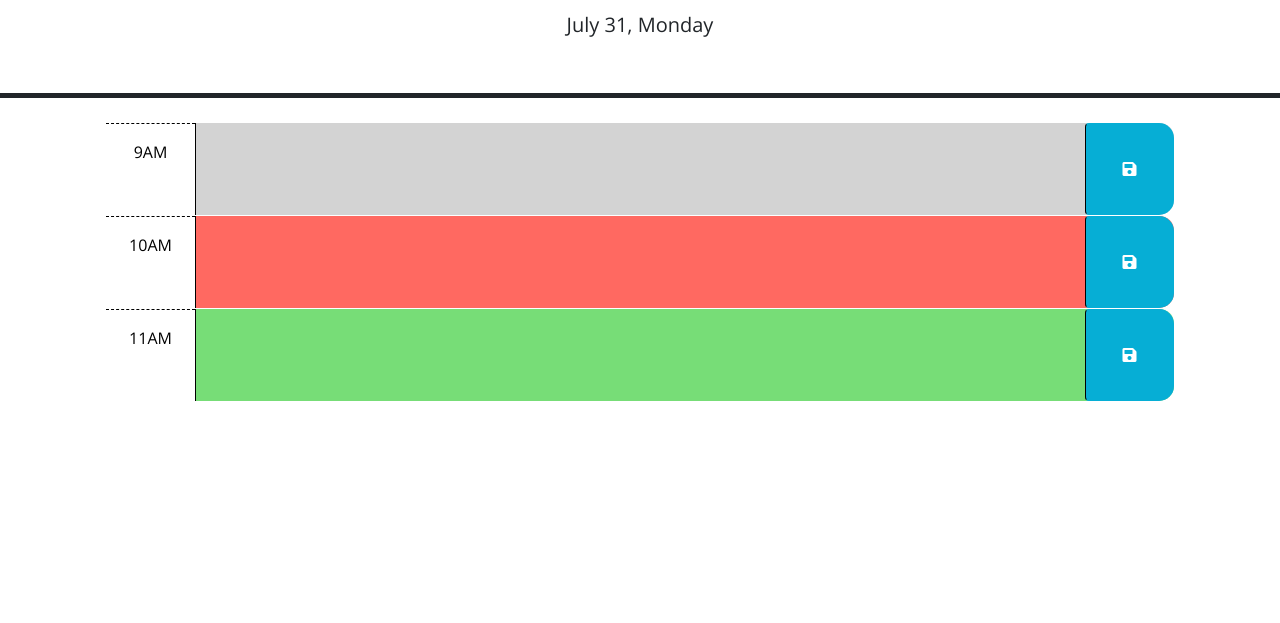
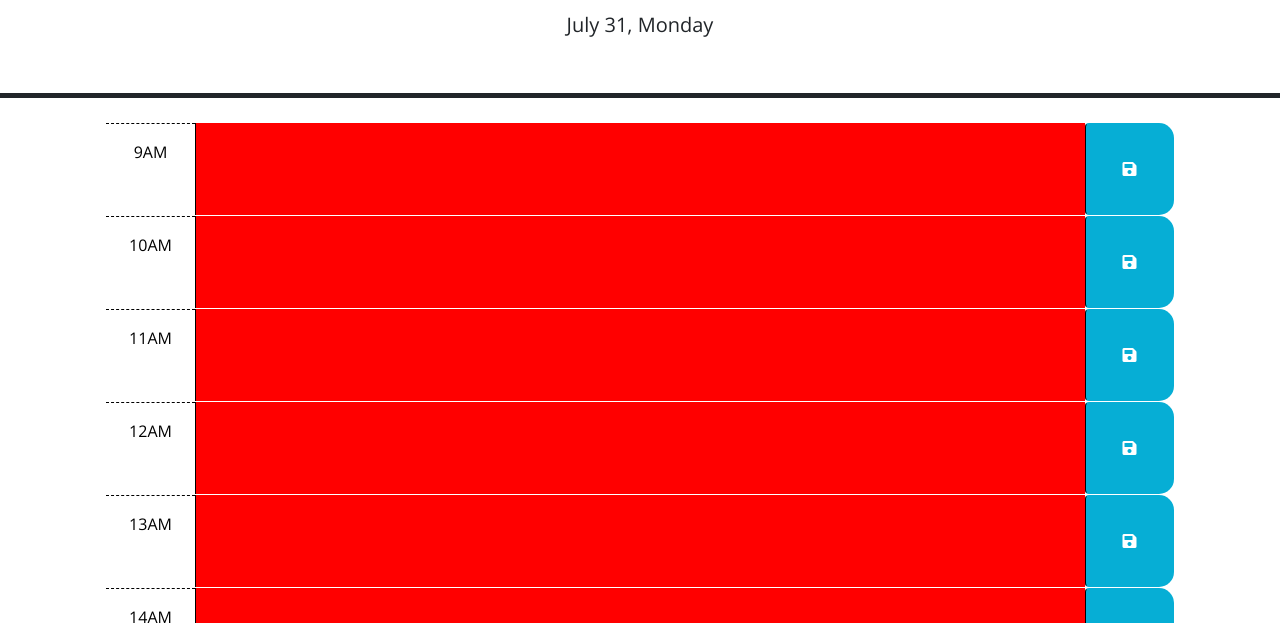
Before and after one commit to brochb/workDayScheduler, a plain HTML site: page index.html in a window 1280 px wide. Shown: the part 166-789 px from the top of the page. Drawn offline with nearby package versions, Linux system fonts and the light colour scheme.

Commit message:
commented old html, added js injection for it, first iteration of time check created

```diff
--- a/index.html
+++ b/index.html
@@ -21,7 +21,7 @@
     <p class="lead">A simple calendar app for scheduling your work day</p>
     <h2 id="currentDate" class="lead"></h2>
   </header>
-  <div class="container-lg px-5">
+  <div id="schedule-container" class="container container-lg px-5">
     <!-- Use class for "past", "present", and "future" to apply styles to the
         time-block divs accordingly. The javascript will need to do this by
         adding/removing these classes on each div by comparing the hour in the
@@ -33,36 +33,37 @@
         -->
 
     <!-- Example of a past time block. The "past" class adds a gray background color. -->
-    <div id="hour-9" class="row time-block past">
+    <!-- <div id="past" class="row time-block past">
       <div class="col-2 col-md-1 hour text-center py-3">9AM</div>
       <textarea class="col-8 col-md-10 description" rows="3"> </textarea>
       <button class="btn saveBtn col-2 col-md-1" aria-label="save">
         <i class="fas fa-save" aria-hidden="true"></i>
       </button>
-    </div>
+    </div> -->
 
     <!-- Example of a a present time block. The "present" class adds a red background color. -->
-    <div id="hour-10" class="row time-block present">
+    <!-- <div id="present" class="row time-block present">
       <div class="col-2 col-md-1 hour text-center py-3">10AM</div>
       <textarea class="col-8 col-md-10 description" rows="3"> </textarea>
       <button class="btn saveBtn col-2 col-md-1" aria-label="save">
         <i class="fas fa-save" aria-hidden="true"></i>
       </button>
-    </div>
+    </div> -->
 
     <!-- Example of a future time block. The "future" class adds a green background color. -->
-    <div id="hour-11" class="row time-block future">
+    <!-- <div id="future" class="row time-block future">
       <div class="col-2 col-md-1 hour text-center py-3">11AM</div>
       <textarea class="col-8 col-md-10 description" rows="3"> </textarea>
       <button class="btn saveBtn col-2 col-md-1" aria-label="save">
         <i class="fas fa-save" aria-hidden="true"></i>
       </button>
-    </div>
+    </div> -->
 
     <script src="https://code.jquery.com/jquery-3.4.1.min.js"></script>
 
 
     <script src="script.js"></script>
+  </div>
 </body>
 
 </html>
--- a/script.js
+++ b/script.js
@@ -10,8 +10,73 @@ $(document).ready(function(){
     updateCurrentDate();
     setInterval(updateCurrentDate, 1000);
 
+    var currentHour = new Date().getHours();
 
-  });
+    // // Loop through each time-block div
+    // $(".time-block").each(function () {
+    //   var blockHour = parseInt($(this).attr("id"));
+
+    //   // Compare the block hour with the current hour
+    //   if (blockHour < currentHour) {
+    //     // Add the "past" class
+    //     $(this).addClass("past");
+    //   } else if (blockHour === currentHour) {
+    //     // Add the "present" class
+    //     $(this).addClass("present");
+    //   } else {
+    //     // Add the "future" class
+    //     $(this).addClass("future");
+    //   }
+    // });
+
+  function createSchedule() {
+    var container = document.getElementById("schedule-container");
+
+    for (var hour = 9; hour <= 17; hour++) {
+      var div = document.createElement("div");
+      div.id = "hour-" + hour;
+      div.className = "row time-block";
+
+      var hourDiv = document.createElement("div");
+      hourDiv.className = "col-2 col-md-1 hour text-center py-3";
+      hourDiv.textContent = hour + "AM";
+      div.appendChild(hourDiv);
+
+      var textarea = document.createElement("textarea");
+      textarea.className = "col-8 col-md-10 description";
+      textarea.rows = 3;
+      textarea.style.backgroundColor = getBackgroundColor(hour); // Set inline style
+      div.appendChild(textarea);
+
+      var button = document.createElement("button");
+      button.className = "btn saveBtn col-2 col-md-1";
+      button.setAttribute("aria-label", "save");
+      var icon = document.createElement("i");
+      icon.className = "fas fa-save";
+      icon.setAttribute("aria-hidden", "true");
+      button.appendChild(icon);
+      div.appendChild(button);
+
+      container.appendChild(div);
+    }
+  }
+
+  function getBackgroundColor(hour) {
+    // Determine the appropriate background color based on the hour
+    var currentHour = new Date().getHours();
+    if (hour < currentHour) {
+      return "red"; // Past hours
+    } else if (hour === currentHour) {
+      return ""; // Current hour
+    } else {
+      return "green"; // Future hours
+    }
+  }
+
+  // Call the function to create the schedule
+  createSchedule();
+
+});
 
 
 
```
